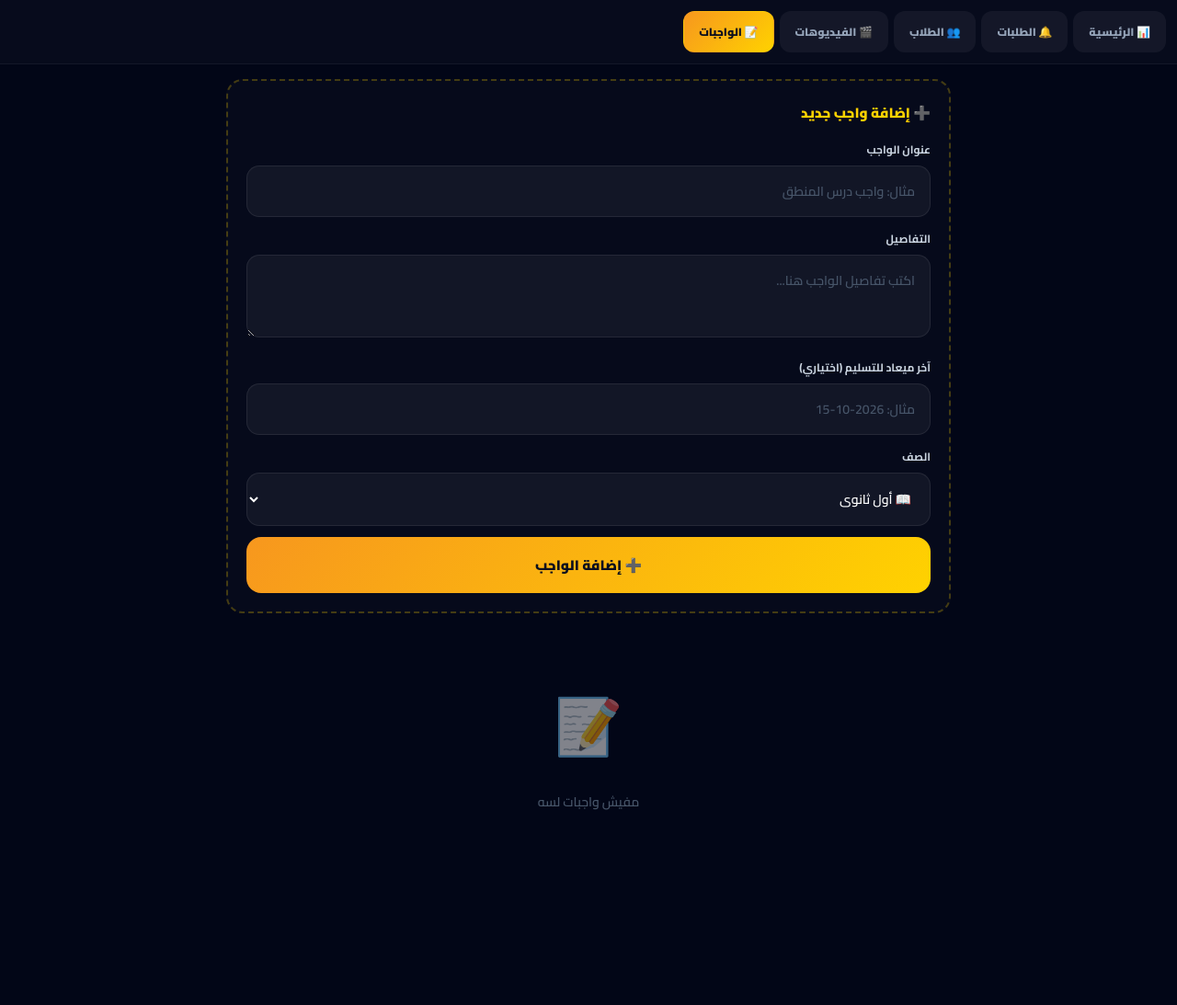
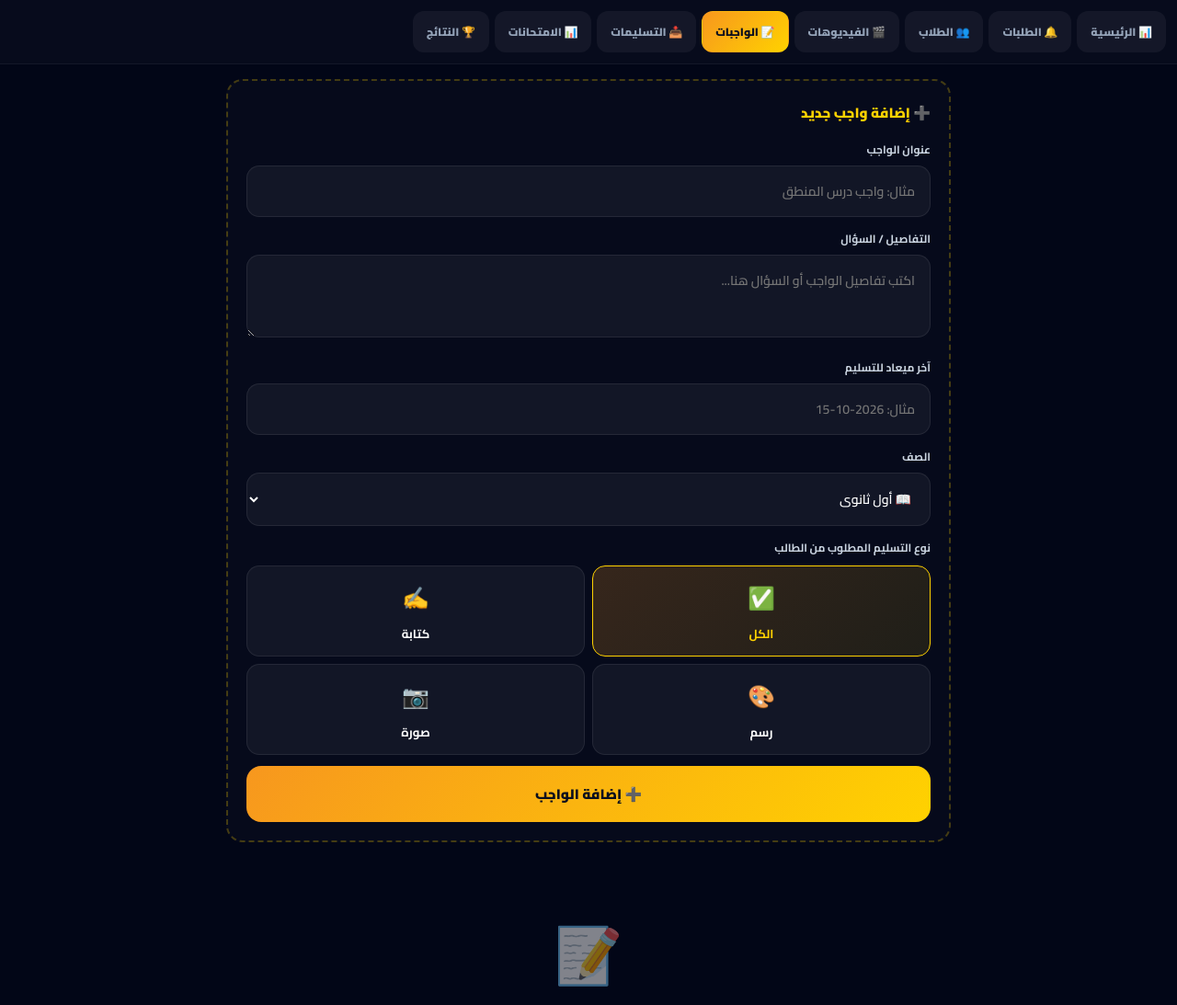
Before and after one commit to a01008062965a-afk/ahmededu, a Flask app: page /admin/homework in a window 1280 px wide. Shown: the part 85-1178 px from the top of the page at 92% size. Before the commit the page ends 966 px from the top, so only its background shows below. Run offline with Flask 3, Linux system fonts and the light colour scheme; the visitor is signed in with stand-in values (Sample User, id 1).

Commit message:
u templates/admin_homework.html

```diff
--- a/templates/admin_homework.html
+++ b/templates/admin_homework.html
@@ -13,7 +13,7 @@
 header .info{font-size:11px;color:#ffd200;margin-top:3px;font-weight:600}
 .logout{color:#ef9a9a;text-decoration:none;font-size:12px;background:rgba(229,57,53,0.15);padding:8px 14px;border-radius:12px;border:1px solid rgba(229,57,53,0.3);font-weight:700}
 .tabs{display:flex;gap:6px;padding:12px;overflow-x:auto;background:rgba(255,255,255,0.02);border-bottom:1px solid rgba(255,255,255,0.05)}
-.tab{padding:10px 16px;background:rgba(255,255,255,0.05);border-radius:12px;cursor:pointer;font-size:12px;font-weight:800;white-space:nowrap;color:#94a3b8;border:1px solid transparent;text-decoration:none;display:inline-block}
+.tab{padding:10px 14px;background:rgba(255,255,255,0.05);border-radius:12px;font-size:12px;font-weight:800;white-space:nowrap;color:#94a3b8;border:1px solid transparent;text-decoration:none;display:inline-block}
 .tab.active{background:linear-gradient(135deg,#f7971e,#ffd200);color:#0a0f1e}
 .container{padding:16px;max-width:820px;margin:0 auto}
 .add-form{background:rgba(255,255,255,0.02);border:2px dashed rgba(255,210,0,0.25);border-radius:18px;padding:20px;margin-bottom:16px}
@@ -22,9 +22,13 @@
 .field label{display:block;font-size:12px;color:#cbd5e1;margin-bottom:6px;font-weight:700}
 .field input,.field select,.field textarea{width:100%;padding:14px 16px;font-size:14px;background:rgba(255,255,255,0.05);border:1.5px solid rgba(255,255,255,0.08);border-radius:14px;color:#fff;font-family:inherit;text-align:right;font-weight:600}
 .field textarea{min-height:90px;resize:vertical}
-.field input:focus,.field select:focus,.field textarea:focus{outline:none;border-color:#ffd200;background:rgba(255,255,255,0.08)}
-.field input::placeholder,.field textarea::placeholder{color:#475569}
+.field input:focus,.field select:focus,.field textarea:focus{outline:none;border-color:#ffd200}
 .field select option{background:#0f172a}
+.type-options{display:grid;grid-template-columns:1fr 1fr;gap:8px;margin-top:8px}
+.type-opt{padding:12px;background:rgba(255,255,255,0.05);border:1.5px solid rgba(255,255,255,0.08);border-radius:14px;cursor:pointer;text-align:center;font-size:13px;font-weight:700}
+.type-opt:active{transform:scale(0.97)}
+.type-opt.selected{background:linear-gradient(135deg,rgba(247,151,30,0.2),rgba(255,210,0,0.1));border-color:#ffd200;color:#ffd200}
+.type-opt .ic{font-size:24px;display:block;margin-bottom:4px}
 .btn{display:block;width:100%;padding:16px;font-size:15px;font-weight:900;background:linear-gradient(135deg,#f7971e,#ffd200);color:#0a0f1e;border:none;border-radius:16px;cursor:pointer;font-family:inherit;text-decoration:none;text-align:center}
 .btn:active{transform:scale(0.97)}
 .btn-no{background:#e53935;color:#fff;padding:10px 16px;font-size:13px;width:auto;display:inline-flex}
@@ -32,6 +36,7 @@
 .hw-title{font-size:16px;font-weight:900;color:#ffd200;margin-bottom:8px}
 .hw-desc{font-size:14px;color:#cbd5e1;line-height:1.8;margin-bottom:10px}
 .grade-tag{display:inline-block;background:rgba(99,102,241,0.15);color:#a5b4fc;padding:3px 10px;border-radius:20px;font-size:11px;font-weight:700}
+.type-tag{display:inline-block;background:rgba(37,211,102,0.15);color:#a5d6a7;padding:3px 10px;border-radius:20px;font-size:11px;font-weight:700;margin-right:6px}
 .due{display:inline-block;background:rgba(255,152,0,0.1);color:#ffb74d;padding:4px 12px;border-radius:12px;font-size:12px;font-weight:700;margin-top:10px}
 .empty{text-align:center;color:#475569;padding:50px 20px;font-size:14px;font-weight:600}
 .empty .ic{font-size:60px;display:block;margin-bottom:14px;opacity:0.5}
@@ -54,6 +59,9 @@
 <a href="/admin/students" class="tab">👥 الطلاب</a>
 <a href="/admin/videos" class="tab">🎬 الفيديوهات</a>
 <a href="/admin/homework" class="tab active">📝 الواجبات</a>
+<a href="/admin/submissions" class="tab">📥 التسليمات</a>
+<a href="/admin/exams" class="tab">📊 الامتحانات</a>
+<a href="/admin/results" class="tab">🏆 النتائج</a>
 </div>
 
 <div class="container">
@@ -65,11 +73,11 @@
 <input name="title" placeholder="مثال: واجب درس المنطق" required>
 </div>
 <div class="field">
-<label>التفاصيل</label>
-<textarea name="description" placeholder="اكتب تفاصيل الواجب هنا..."></textarea>
+<label>التفاصيل / السؤال</label>
+<textarea name="description" placeholder="اكتب تفاصيل الواجب أو السؤال هنا..."></textarea>
 </div>
 <div class="field">
-<label>آخر ميعاد للتسليم (اختياري)</label>
+<label>آخر ميعاد للتسليم</label>
 <input name="due_date" placeholder="مثال: 2026-10-15">
 </div>
 <div class="field">
@@ -78,6 +86,16 @@
 <option value="first">📖 أول ثانوي</option>
 <option value="second">📚 تانية ثانوي</option>
 </select>
+</div>
+<div class="field">
+<label>نوع التسليم المطلوب من الطالب</label>
+<div class="type-options">
+<div class="type-opt selected" data-type="any" onclick="pickType(this)"><span class="ic">✅</span>الكل</div>
+<div class="type-opt" data-type="text" onclick="pickType(this)"><span class="ic">✍️</span>كتابة</div>
+<div class="type-opt" data-type="draw" onclick="pickType(this)"><span class="ic">🎨</span>رسم</div>
+<div class="type-opt" data-type="image" onclick="pickType(this)"><span class="ic">📷</span>صورة</div>
+</div>
+<input type="hidden" name="hw_type" id="hwType" value="any">
 </div>
 <button type="submit" class="btn">➕ إضافة الواجب</button>
 </form>
@@ -88,8 +106,8 @@
 <div class="hw-title">📝 {{ h.title }}</div>
 <div class="hw-desc">{{ h.description }}</div>
 <span class="grade-tag">{{ 'أول ثانوي' if h.grade == 'first' else 'تانية ثانوي' }}</span>
+<span class="type-tag">{% if h.hw_type == 'text' %}✍️ كتابة{% elif h.hw_type == 'draw' %}🎨 رسم{% elif h.hw_type == 'image' %}📷 صورة{% else %}✅ الكل{% endif %}</span>
 {% if h.due_date %}<div class="due">⏰ آخر ميعاد: {{ h.due_date }}</div>{% endif %}
-
 <div class="row">
 <a href="/admin/homework/del/{{ h.id }}" class="btn btn-no" onclick="return confirm('حذف الواجب؟')">🗑️ حذف</a>
 </div>
@@ -100,5 +118,13 @@
 {% endif %}
 
 </div>
+
+<script>
+function pickType(el) {
+    document.querySelectorAll('.type-opt').forEach(function(x){ x.classList.remove('selected'); });
+    el.classList.add('selected');
+    document.getElementById('hwType').value = el.dataset.type;
+}
+</script>
 </body>
 </html>
```
